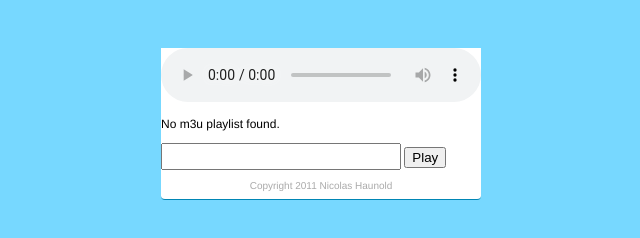
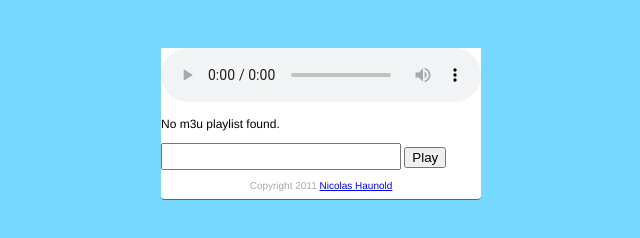
Before and after one commit to westbaer/amp5, a plain HTML site: page index.html in a window 1280 px wide. Shown: the full height of the page, 319-959 px from the left. Drawn offline with nearby package versions, Linux system fonts and the light colour scheme.

Commit message:
Added link to the github repo.

```diff
--- a/index.html
+++ b/index.html
@@ -151,7 +151,7 @@
 					<input type="text" id="m3upath" size="20" style="font-size: 18px;" /> <input type="button" onclick="window.location.href = window.location.href+'#path='+document.getElementById('m3upath').value;" value="Play" />
 				</div>
 			</div>
-			<footer>Copyright 2011 Nicolas Haunold</footer>
+			<footer>Copyright 2011 <a href="https://github.com/westbaer/amp5">Nicolas Haunold</a></footer>
 		</div>
 	</body>
 </html>
```
